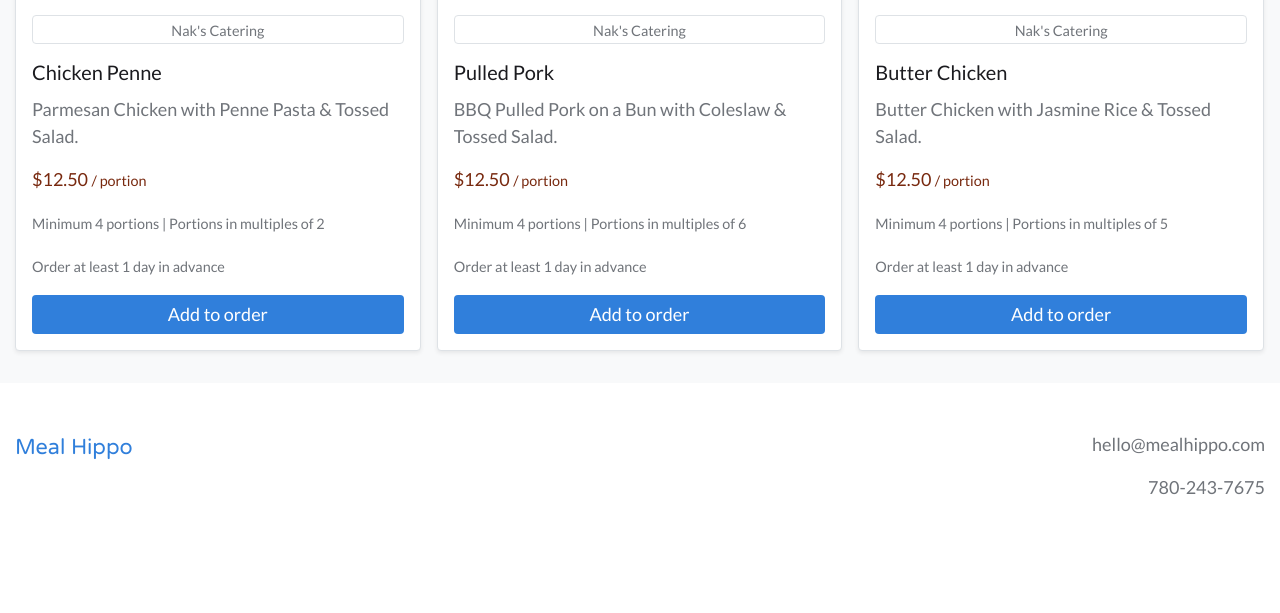
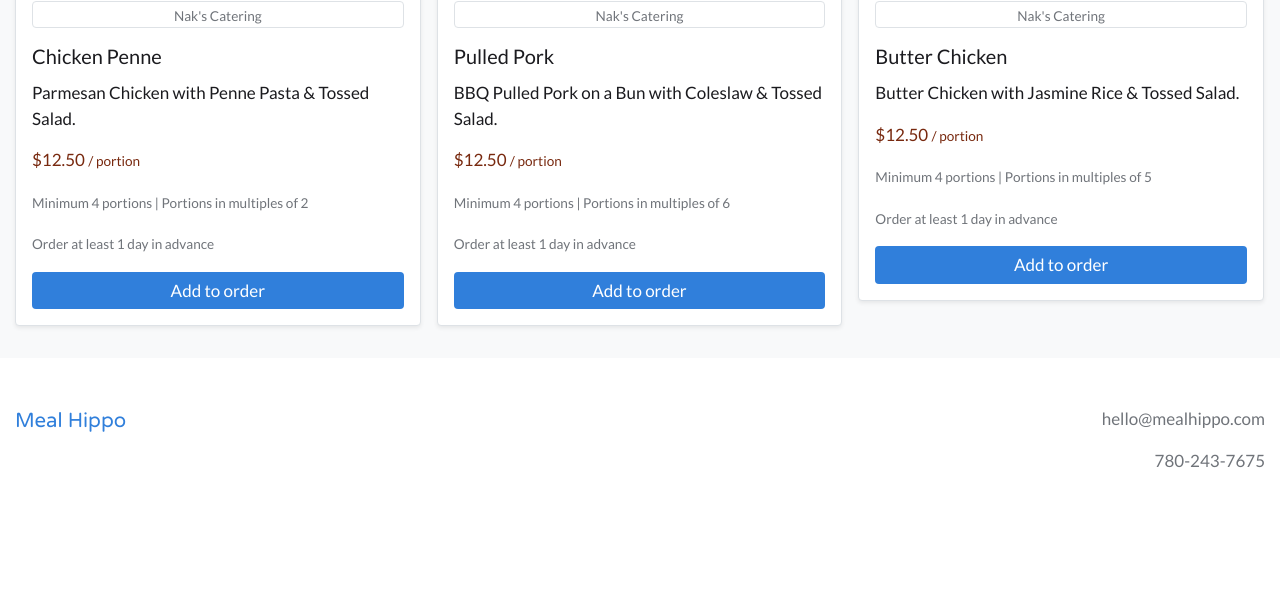
Before and after one commit to bneeland/meal-hippo, a Django app: page /order/items in a window 1280 px wide. Shown: the part 1134-1747 px from the top of the page. After the commit the page ends 1602 px from the top, so only its background shows below. Run offline with Django 3.2, Linux system fonts and the light colour scheme; data comes from the database, SQL or seed files in the repository; parts of the project's set-up code (start-up, migrations or seed data) failed here and were passed over; some libraries are stand-ins or nearby versions.

Commit message:
Tweaked description colour and text size

```diff
--- a/static/style.css
+++ b/static/style.css
@@ -20,7 +20,7 @@
 body {
   color: var(--text);
   font-family: 'Lato', sans-serif;
-  font-size: 18px;
+  font-size: 17px;
 }
 
 select.form-control, input.form-control, textarea.form-control {
@@ -222,3 +222,7 @@ div.dropdown-menu a:active {
 .text-focus {
   color: var(--splash_focus);
 }
+
+.text-description {
+  color: var(--sub_heading);
+}
--- a/webplatform/templates/webplatform/order_items_view.html
+++ b/webplatform/templates/webplatform/order_items_view.html
@@ -30,7 +30,7 @@
                   <div class="card-body p-3">
                     <p class="text-center border rounded"><small>{{ item.supplier.business_name }}</small></p>
                     <h5 class="card-title">{{ item.name }}</h5>
-                    <p class="card-text">{{ item.description }}</p>
+                    <p class="card-text text-description">{{ item.description }}</p>
                     <p class="card-text text-focus">{% if not order_items %}{% endif %}${{ item.price|floatformat:2|intcomma }} <small>/ portion</small>{% if not order_items %}{% endif %}</p>
                     <p class="card-text"><small>
                       {% if item.calories %}Calories: {{ item.calories }} kcal/portion <small><span data-toggle="tooltip" data-placement="bottom" title="Provided by the caterer"><i class="fas fa-info-circle"></i></span></small>{% endif %}{% comment %}{% if item.protein %} &emsp; Protein: {{ item.protein }} g &emsp; {% endif %}{% if item.fat %}Fat: {{ item.fat }} g &emsp; {% endif %}{% if item.carbs %}Carbs: {{ item.carbs }} g{% endif %}{% endcomment %}
```
